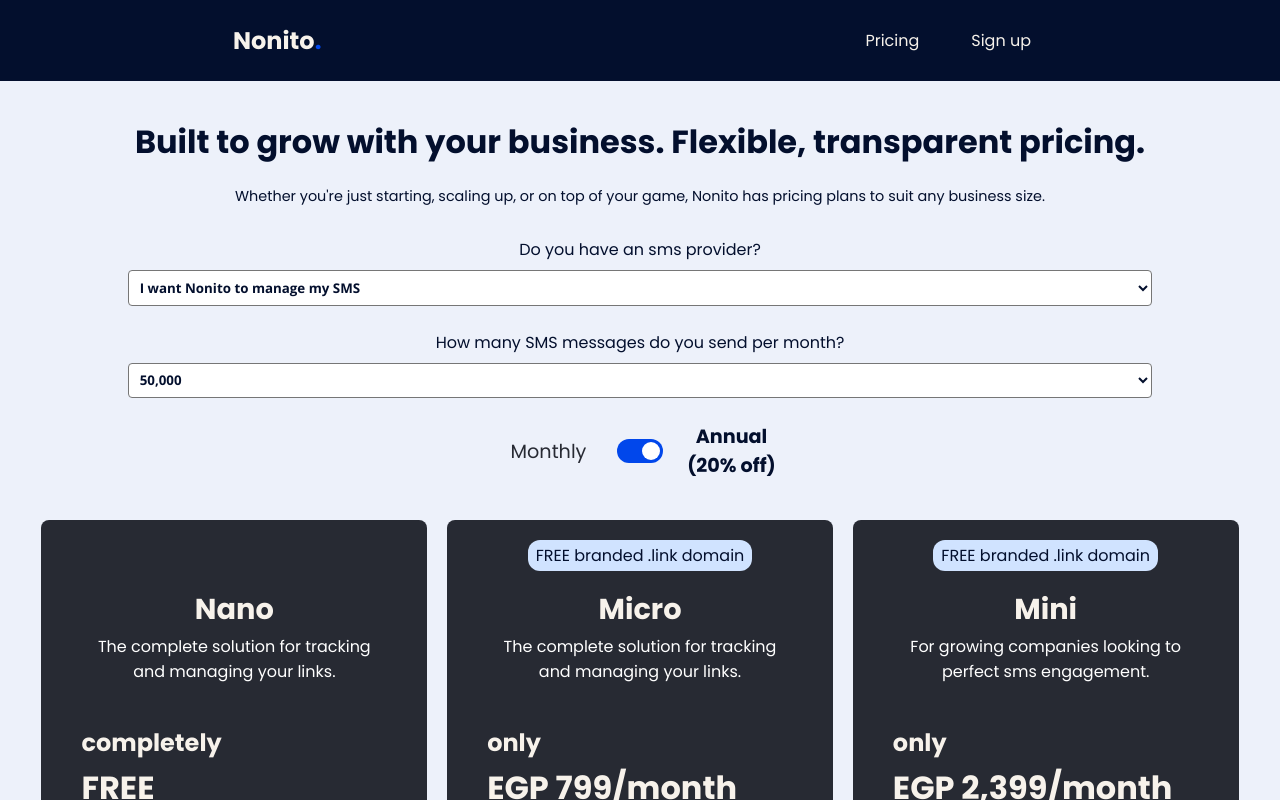
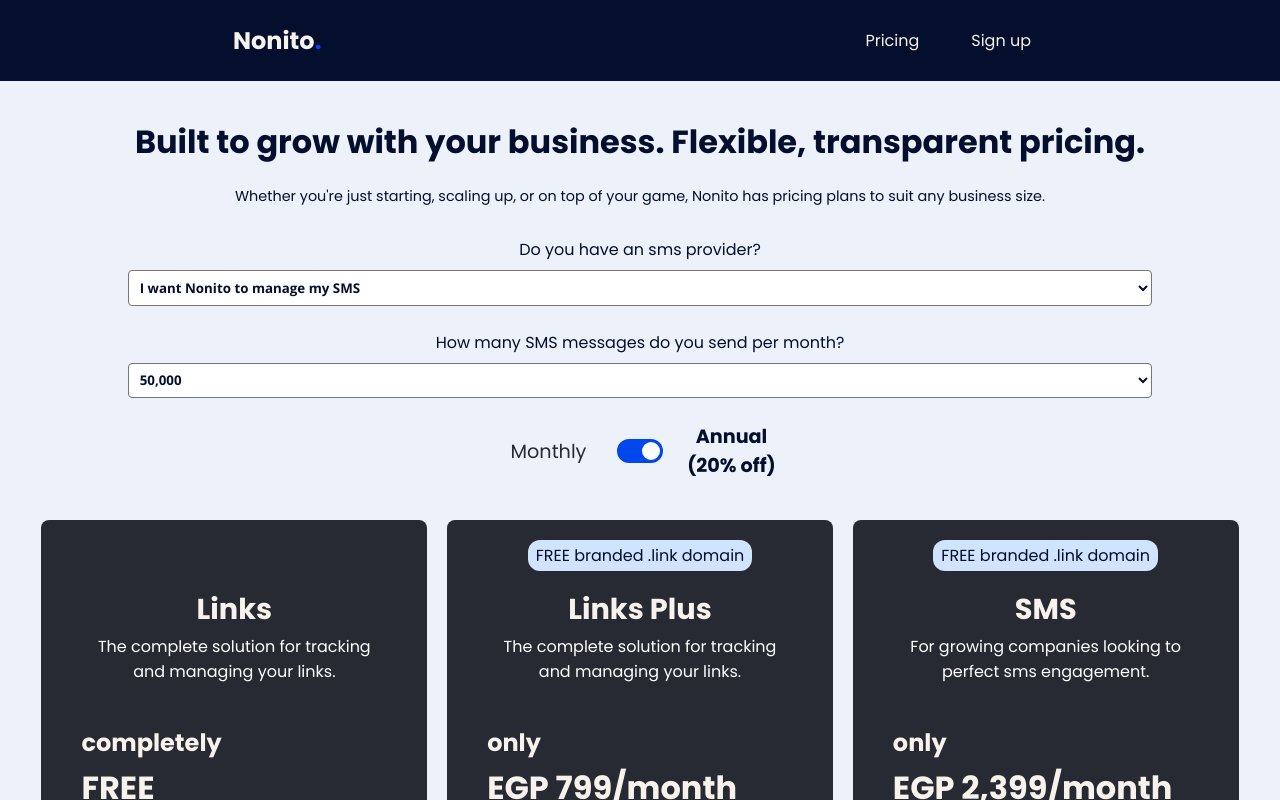
Before and after one commit to Shoffly/nonito_landing, a Next.js app: page /pricing in a window 1280 px wide. Shown: the top 800 px of the page. Built offline with nearby package versions, Linux system fonts and the light colour scheme.

Commit message:
changed pricing names

```diff
--- a/pages/pricing.js
+++ b/pages/pricing.js
@@ -17,7 +17,7 @@ const PricingPage = () => {
 
   const tiers = [
     {
-      name: 'Nano',
+      name: 'Links',
       monthlyPrice: 0,
       annualPrice: 0,
       features: [
@@ -32,7 +32,7 @@ const PricingPage = () => {
       buttonText: 'Sign up now',
     },
      {
-      name: 'Micro',
+      name: 'Links Plus',
       monthlyPrice: 999,
       annualPrice: 9590,
       features: [
@@ -50,7 +50,7 @@ const PricingPage = () => {
     },
 
     {
-      name: 'Mini',
+      name: 'SMS',
       monthlyPrice: 2999,
       annualPrice: 28790,
       features: [
```
